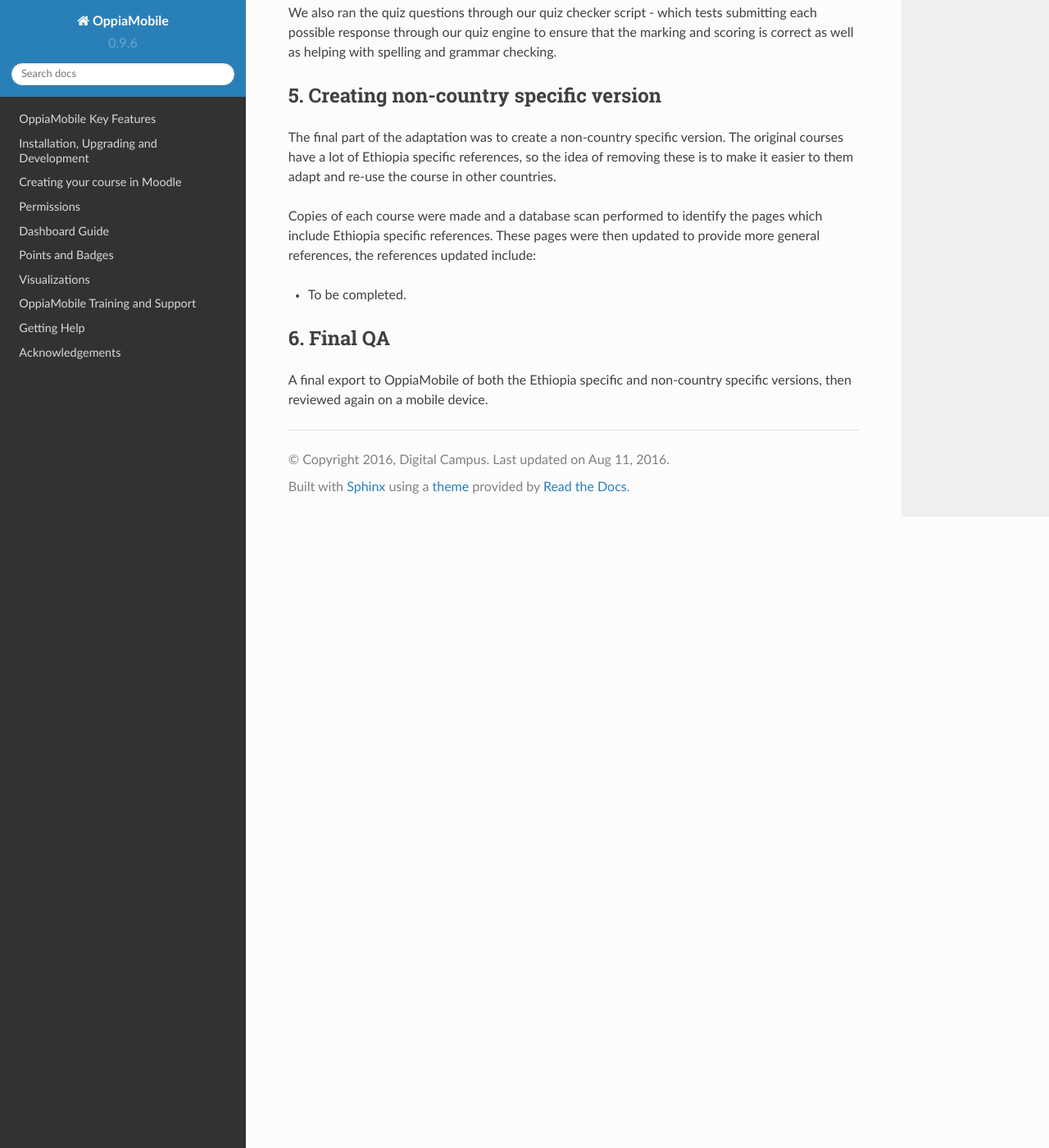
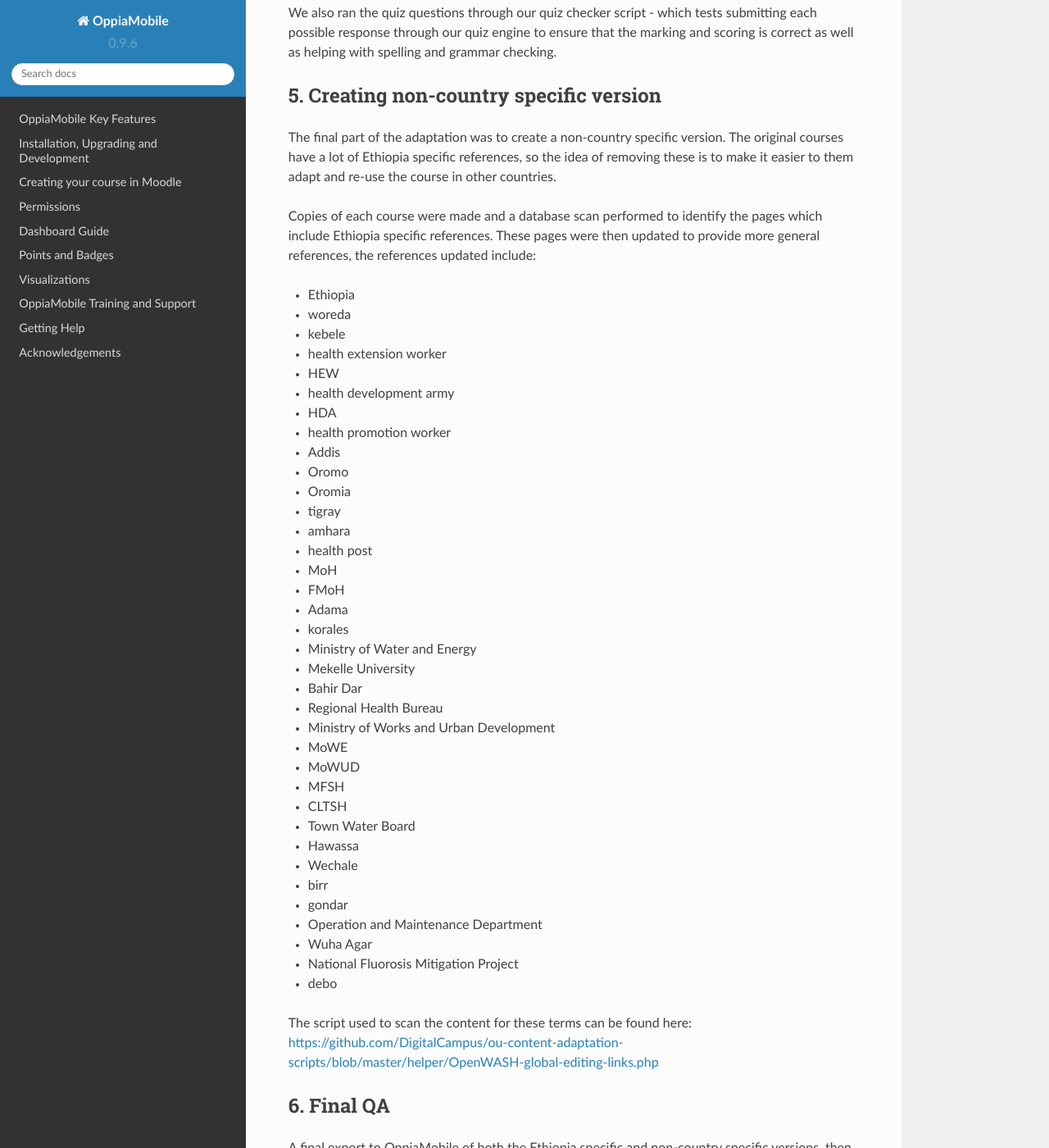
Before and after one commit to DigitalCampus/django-oppia, a Sphinx documentation site: the page built from docs/author/adapt/openwash.rst, in a window 1280 px wide and 1400 px high, scrolled down 1777 px. Shown: the whole window at 82% size. Built offline with Sphinx 7.4.7 and the Read the Docs theme 2.0.0, drawn with Linux system fonts in a browser that asks for light colours; the version number is read from the project's files by our own code.

Commit message:
update docs

```diff
--- a/docs/author/adapt/openwash.rst
+++ b/docs/author/adapt/openwash.rst
@@ -78,7 +78,46 @@ other countries.
 Copies of each course were made and a database scan performed to identify the pages which include Ethiopia specific
 references. These pages were then updated to provide more general references, the references updated include:
 
-* To be completed.
+* Ethiopia
+* woreda
+* kebele
+* health extension worker
+* HEW
+* health development army
+* HDA
+* health promotion worker
+* Addis
+* Oromo
+* Oromia
+* tigray
+* amhara
+* health post
+* MoH
+* FMoH
+* Adama
+* korales
+* Ministry of Water and Energy
+* Mekelle University
+* Bahir Dar
+* Regional Health Bureau
+* Ministry of Works and Urban Development
+* MoWE
+* MoWUD
+* MFSH
+* CLTSH
+* Town Water Board
+* Hawassa
+* Wechale
+* birr
+* gondar
+* Operation and Maintenance Department
+* Wuha Agar
+* National Fluorosis Mitigation Project
+* debo
+
+The script used to scan the content for these terms can be found here:
+https://github.com/DigitalCampus/ou-content-adaptation-scripts/blob/master/helper/OpenWASH-global-editing-links.php
+
 
 6. Final QA
 ---------------
```
